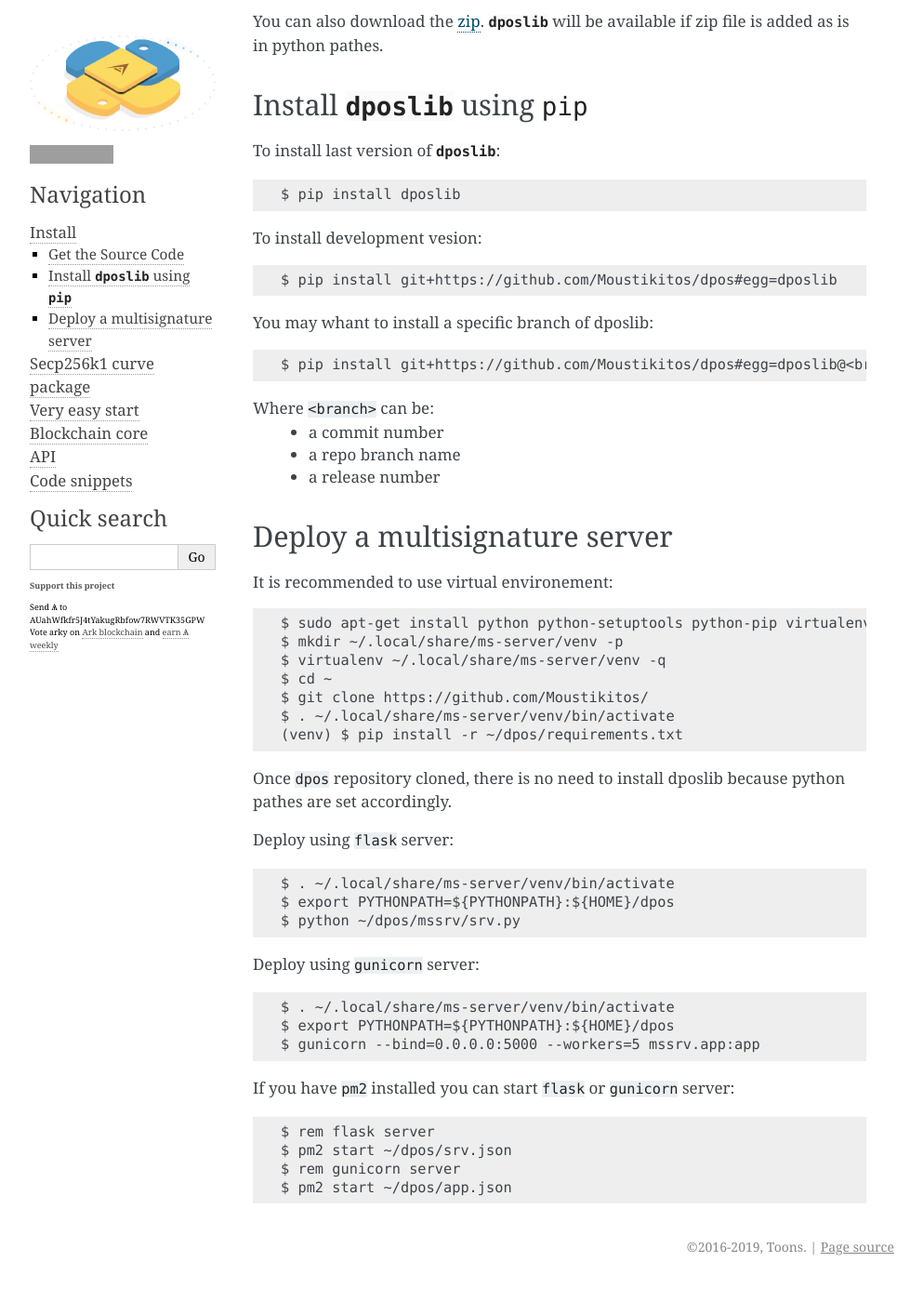
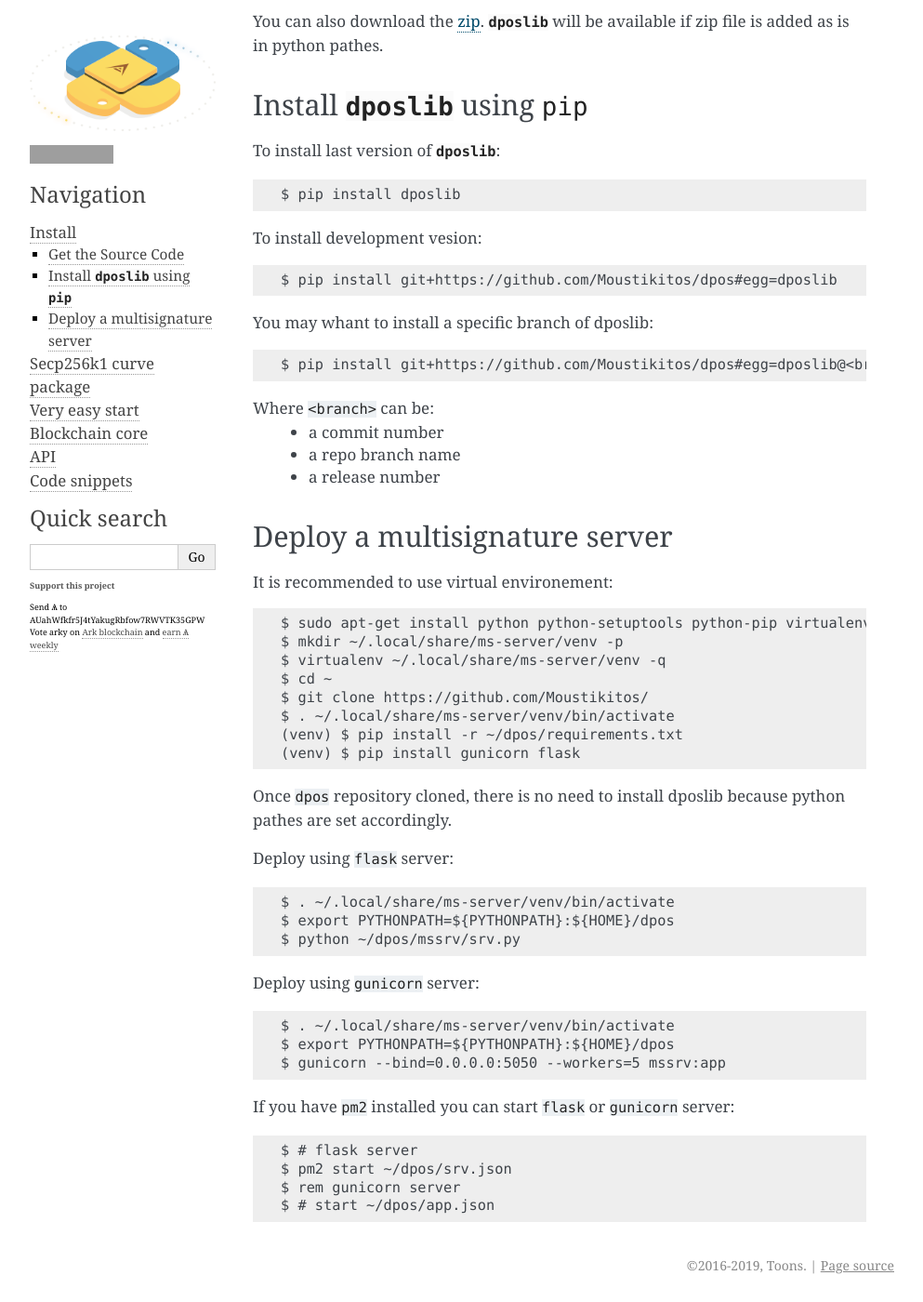
Before and after one commit to Moustikitos/dpos, a Sphinx documentation site: the page built from doc/install.rst, in a window 1280 px wide and 1400 px high, scrolled down 281 px. Shown: the whole window at 93% size, without its empty margins (148-1141 px from the left). Built offline with Sphinx 7.4.7, drawn with Linux system fonts in a browser that asks for light colours; the version number could not be read and is left out; grey boxes are pictures that could not be loaded.

Commit message:
ms srv update

```diff
--- a/doc/install.rst
+++ b/doc/install.rst
@@ -50,6 +50,7 @@ It is recommended to use virtual environement::
     $ git clone https://github.com/Moustikitos/
     $ . ~/.local/share/ms-server/venv/bin/activate
     (venv) $ pip install -r ~/dpos/requirements.txt
+    (venv) $ pip install gunicorn flask
 
 Once ``dpos`` repository cloned, there is no need to install dposlib because
 python pathes are set accordingly.
@@ -64,11 +65,11 @@ Deploy using ``gunicorn`` server::
 
     $ . ~/.local/share/ms-server/venv/bin/activate
     $ export PYTHONPATH=${PYTHONPATH}:${HOME}/dpos
-    $ gunicorn --bind=0.0.0.0:5000 --workers=5 mssrv.app:app
+    $ gunicorn --bind=0.0.0.0:5050 --workers=5 mssrv:app
 
 If you have ``pm2`` installed you can start ``flask`` or ``gunicorn`` server::
 
-    $ rem flask server
+    $ # flask server
     $ pm2 start ~/dpos/srv.json
     $ rem gunicorn server
-    $ pm2 start ~/dpos/app.json
+    $ # start ~/dpos/app.json
```
Also changed, not shown: mssrv/__init__.py (+12 -1 lines).
